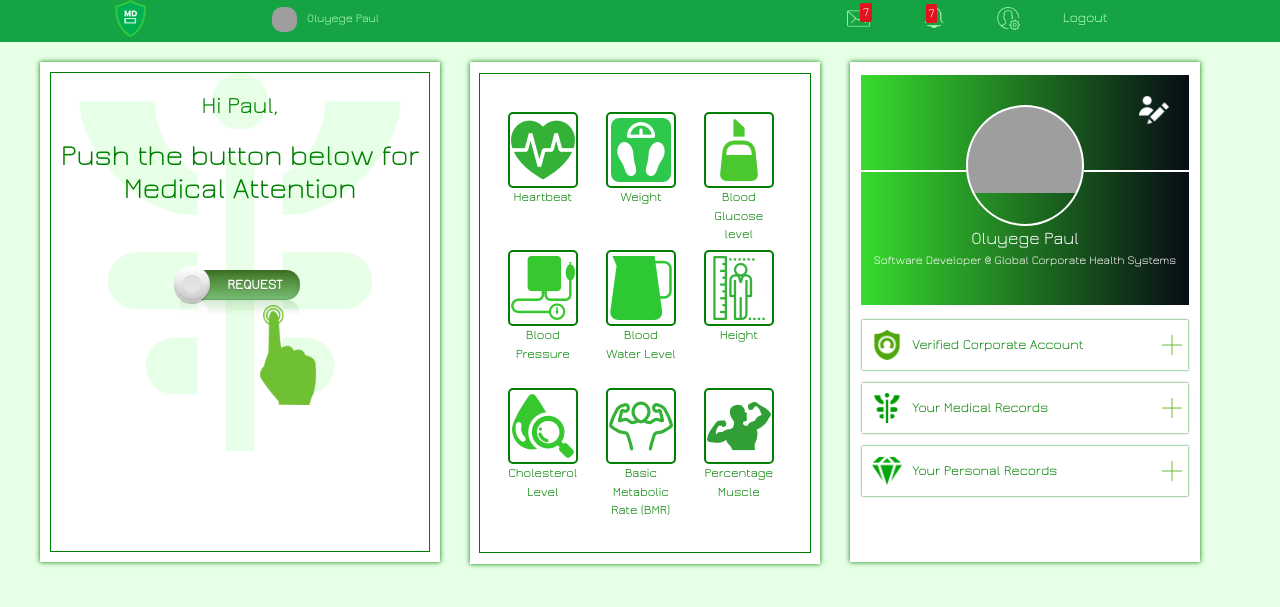
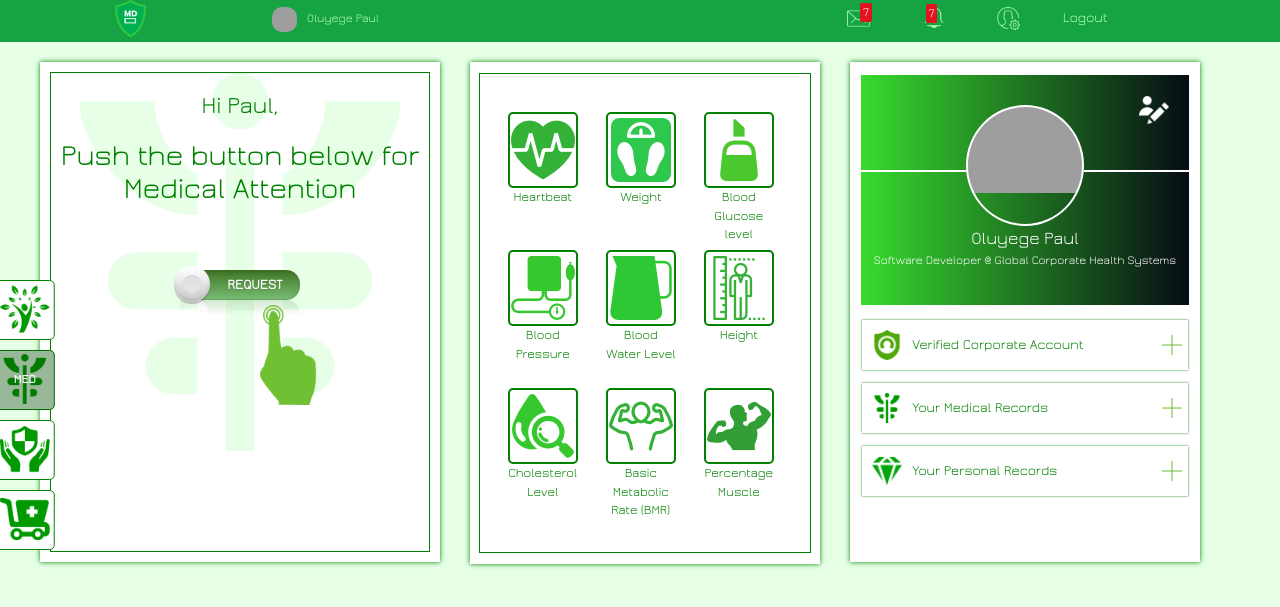
Before and after one commit to paulappz/mdurbanng, a PHP site: page /mdapp/med.php in a window 1280 px wide. Shown: the top 607 px of the page. Run offline with PHP 8.4, Linux system fonts and the light colour scheme; grey boxes are pictures that could not be loaded.

Commit message:
side bar display

```diff
--- a/mdapp/med.php
+++ b/mdapp/med.php
@@ -314,7 +314,7 @@ Software Developer @ Global Corporate Health Systems
 
 
 
-<div class="side-nav" style="display:none">
+<div class="side-nav">
 
 <div class="side" style="width:70px;height:70px;position:relative">
 <a href="health.php"><div style="border:1px solid green; border-radius:5px;width:60px;background-color:#fff; height:60px;margin-bottom:5px;">
```
